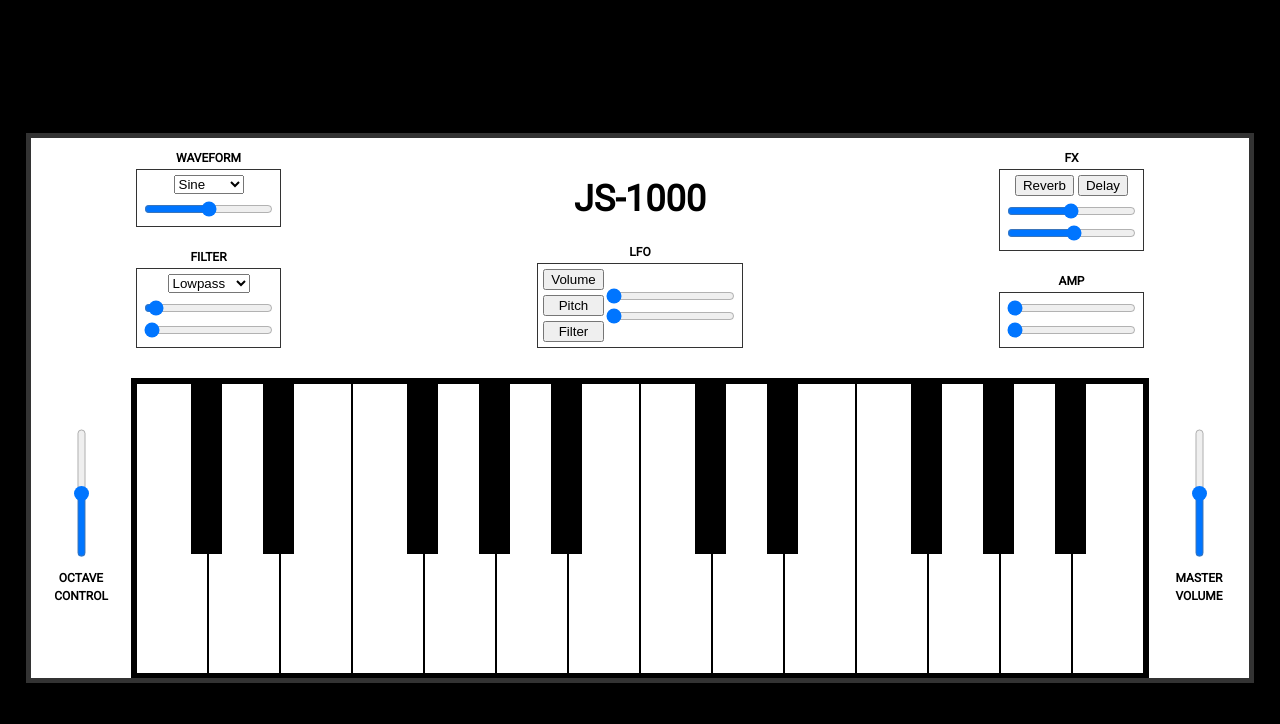
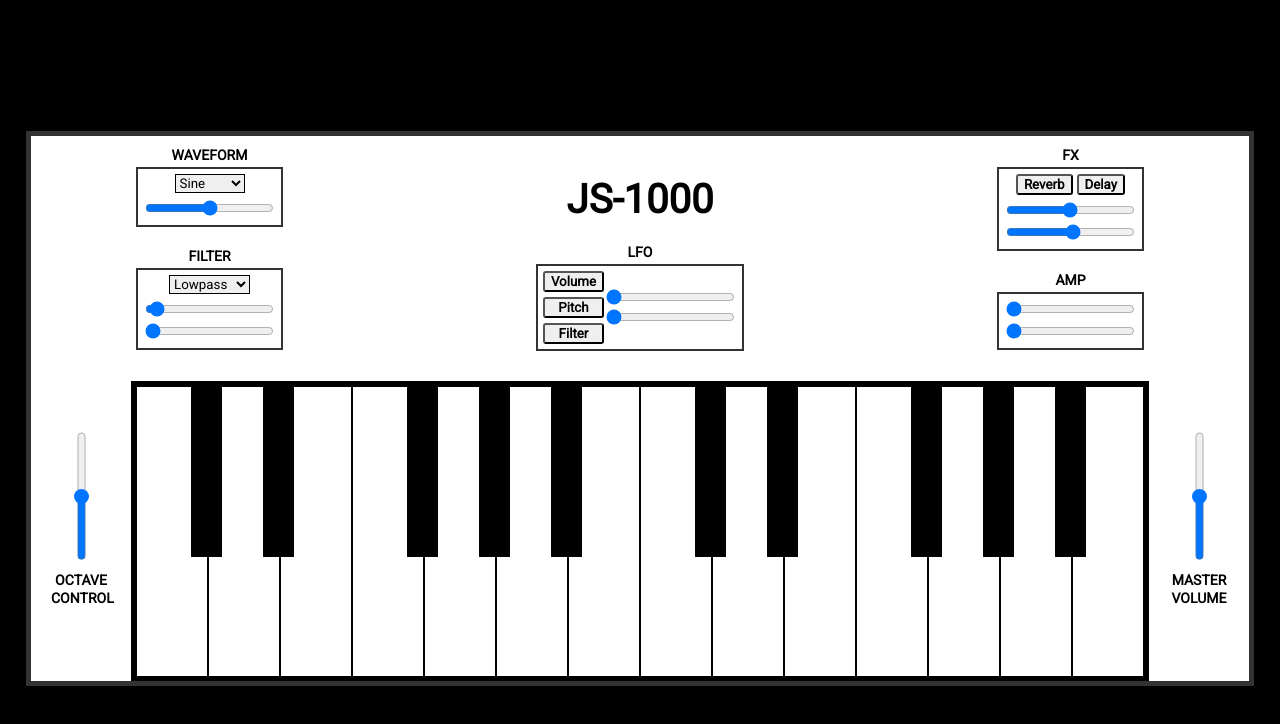
Before and after one commit to Ajay-Vishwanath/JS-1000, a website built with webpack: page index.html in a window 1280 px wide. Built offline with nearby package versions, Linux system fonts and the light colour scheme; no server answers.

Commit message:
Styling Changes

```diff
--- a/app/assets/stylesheets/control_panel.css
+++ b/app/assets/stylesheets/control_panel.css
@@ -24,7 +24,7 @@
 
 .oscillator-one{
     margin-top: 3px;
-    border: 1px solid #333;
+    border: 2px solid #333;
     padding: 5px;
 }
 
@@ -41,7 +41,7 @@
 
 .filter-one{
     margin-top: 3px;
-    border: 1px solid #333;
+    border: 2px solid #333;
     padding: 5px;
 }
 
@@ -60,7 +60,7 @@
     padding-bottom: 10px;
     height: 60%;
     font-family:  'Roboto', sans-serif;
-    font-size: 36px;
+    font-size: 40px;
     font-weight: bolder;
 }
 
@@ -74,7 +74,7 @@
 .lfo-proper{
     margin-top: 3px;
     display: flex;
-    border: 1px solid #333;
+    border: 2px solid #333;
     padding: 5px;
 }
 
@@ -113,7 +113,7 @@
 
 .effects-main{
     margin-top: 3px;
-    border: 1px solid #333;
+    border: 2px solid #333;
     padding: 5px;
 }
 
@@ -130,6 +130,23 @@
 
 #asdr-controls{
     margin-top: 3px;
-    border: 1px solid #333;
+    border: 2px solid #333;
     padding: 5px;
 }
+
+button {
+    cursor: pointer;
+    font-family:  'Roboto', sans-serif;
+    font-weight: bold;
+    border-radius: 3px;
+    border-color: black;
+}
+
+button:hover{
+    border: 1px solid #9ad1fd;
+}
+
+select {
+    font-family:  'Roboto', sans-serif;
+    border-color: black;
+}
--- a/app/assets/stylesheets/main.css
+++ b/app/assets/stylesheets/main.css
@@ -22,7 +22,7 @@ button:focus {
 
 span{
     font-family:  'Roboto', sans-serif;
-    font-size: 12px;
+    font-size: 14px;
     font-weight: bold;
     padding-bottom: 3px;
 }
```
